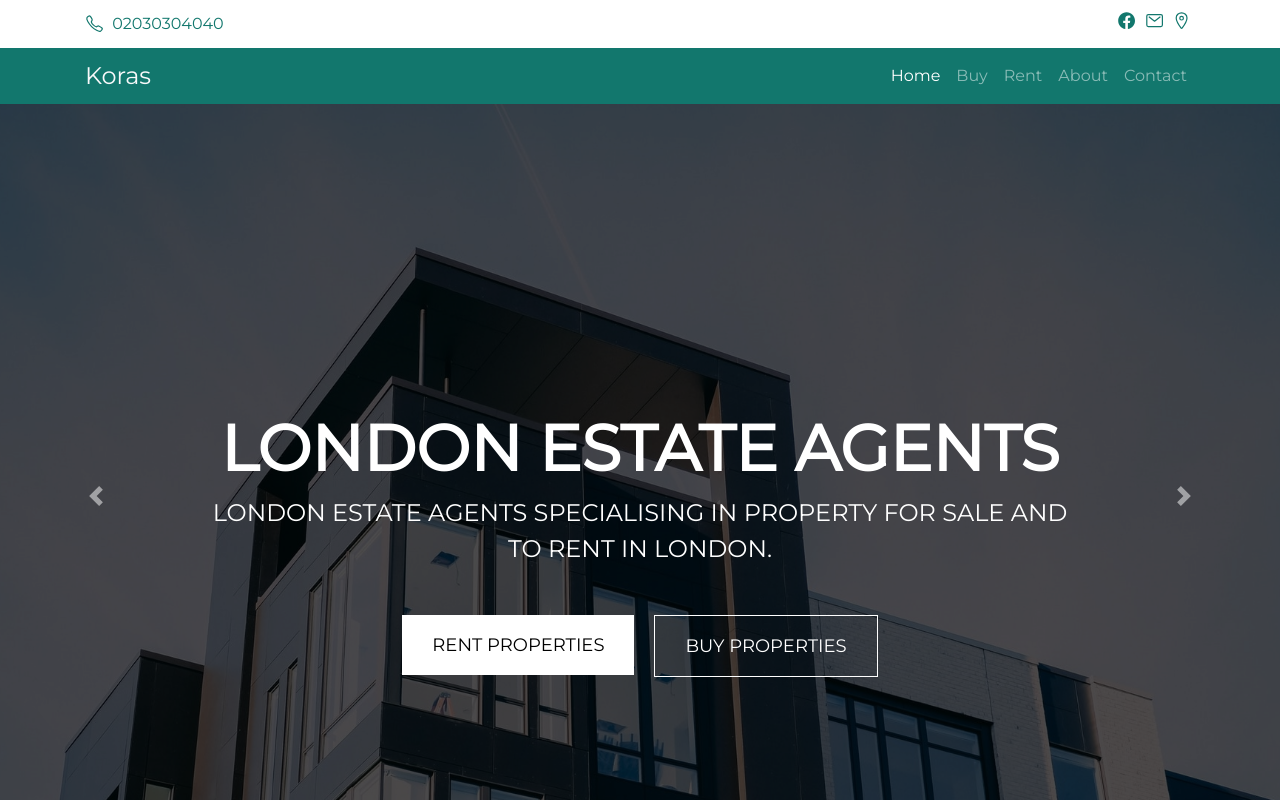
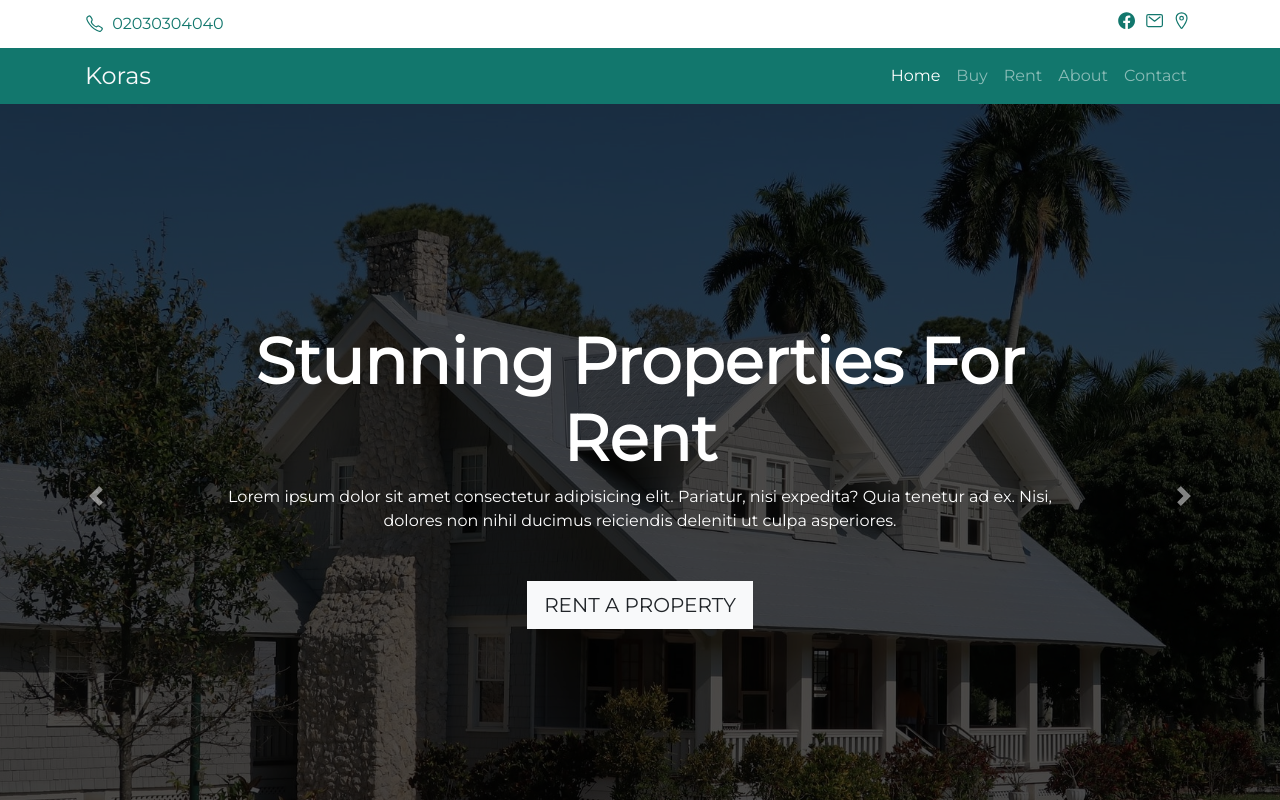
Before and after one commit to Ionut-Cora/koras-estates-agency, a React (Create React App) app: page /#/ in a window 1280 px wide. Shown: the top 800 px of the page. Built offline with nearby package versions, Linux system fonts and the light colour scheme.

Commit message:
header carousel style fixed

```diff
--- a/src/pages/Home/Home.css
+++ b/src/pages/Home/Home.css
@@ -1,156 +1,30 @@
 
-
-.head-img {
-    height: 100vh;
+.carousel img {
     object-fit: cover;
+    filter: brightness(30%);
 }
 
-.head-title {
-    padding: 20% 0;
-    display: flex;
-    flex-direction: column;
-    align-items: center;
-    justify-content: center;
-    text-transform: uppercase;
-}
-
-.head-title h1 {
+.carousel h1 {
     font-size: 4rem;
     font-weight: bold;
 }
 
-.head-title p {
-    font-size: 1.5rem;
-    margin-bottom: 3rem;
-}
-
-#rent-title {
-    margin-bottom: 3rem;
-}
-
-#buttons-div {
-    display: flex;
-}
-
-#buttons-div button {
-    margin: 0 10px;
-}
-
-.head-title button {
-    text-transform: uppercase;
-    border: none;
-    color: #000;
-    background-color: #fff;
-    font-size: 1.125rem;
-    padding: 17px 30px 16px;
-}
-
-#buy-button {
-    background-color: transparent;
-    color: #fff;
-    border: 1px solid #fff;
-}
-
-.head-title button:hover,
+.carousel button:hover,
 #buy-button:hover {
-    background-color: rgb(230, 230, 230);
     color: #12776d;
 }
 
-#buy-button:hover {
-    border: 1px solid rgb(230, 230, 230);
-}
-
-.head-img {
-    filter: brightness(30%);
-}
-
-@media only screen and (min-width: 1700px) {
-    .head-title {
-        padding-bottom: 30%;
+@media only screen and (max-width: 1200px) {
+    .carousel h1 {
+        font-size: 3rem;
     }
 }
 
-@media only screen and (max-width: 990px) {
-
-    .first-head-content {
-        padding-bottom: 27%;
+@media only screen and (max-width: 576px) {
+    .carousel h1 {
+        font-size: 2rem;
     }
 
-    .second-head-content {
-        padding-bottom: 35%;
-    }
-
-    .third-head-content {
-        padding-bottom: 39%;
-    }
-
-    .carousel-item .container {
-        padding-right: 0;
-        padding-left: 0;
-    }
-
-    .head-title h1 {
-        font-size: 3.5rem;
-        margin-bottom: 3rem;
-    }
-
-    .head-title p {
-        display: none;
-    }
-
-    #buttons-div {
-        display: flex;
-        flex-direction: column;
-    }
-
-    #buttons-div button {
-        margin: 10px 0;
-    }
-}
-
-@media only screen and (max-width: 600px) {
-
-    .first-head-content {
-        padding-bottom: 45%;
-    }
-
-    .second-head-content,
-    .third-head-content {
-        padding-bottom: 65%;
-    }
-
-    .head-title h1 {
-        font-size: 3rem;
-        margin-bottom: 40px;
-    }
-}
-
-@media only screen and (max-width: 380px) {
-
-    .first-head-content {
-        padding-bottom: 70%;
-    }
-
-    .second-head-content,
-    .third-head-content {
-        padding-bottom: 95%;
-    }
-}
-
-@media only screen and (max-width: 365px) {
-
-    .first-head-content {
-        padding-bottom: 45%;
-    }
-
-    .second-head-content,
-    .third-head-content {
-        padding-bottom: 70%;
-    }
-}
-
-@media only screen and (max-width: 350px) {
     .head-div .carousel-caption {
         right: 0;
         left: 0;
@@ -160,18 +34,4 @@
     .head-div .carousel-control-next {
         z-index: 1000;
     }
-
-    .first-head-content {
-        padding-bottom: 20%;
-    }
-
-    .second-head-content,
-    .third-head-content {
-        padding-bottom: 40%;
-    }
-
-    .head-title h1 {
-        font-size: 2.5rem;
-        margin-bottom: 40px;
-    }
 }
--- a/src/pages/Home/Home.jsx
+++ b/src/pages/Home/Home.jsx
@@ -1,6 +1,7 @@
 import React from 'react';
 import Carousel from 'react-bootstrap/Carousel';
 import { Link } from 'react-router-dom';
+import Button from 'react-bootstrap/Button';
 import Layout from '../../components/Layout/Layout';
 import header1 from '../../images/header1.jpg';
 import header2 from '../../images/header2.jpg';
@@ -17,21 +18,17 @@ function Home() {
             <Layout>
                 <Carousel className='mt-5'>
                     <Carousel.Item>
-                        <img
-                        className="head-img d-block w-100"
-                        src={header1}
-                        alt="First slide"
-                        />
-                        <Carousel.Caption>
-                            <div className="head-title first-head-content container">
-                                <h1>London Estate Agents</h1>
-                                <p>London Estate Agents specialising in property for sale and to rent in London.</p>
+                        <img className="d-block w-100 vh-100" src={header1} alt="First slide" />
+                        <Carousel.Caption className='h-100 d-flex flex-column align-items-center justify-content-center'>
+                            <div className="container d-flex flex-column align-items-center justify-content-center">
+                                <h1 className='text-capitalize'>London Estate Agents</h1>
+                                <p className='mb-5'>London Estate Agents specialising in property for sale and to rent in London. Lorem ipsum dolor sit amet consectetur, adipisicing elit. Laudantium, soluta.</p>
                                 <div id="buttons-div">
                                     <Link to="/rent">
-                                        <button>Rent properties</button>
+                                        <Button className='m-2 my-md-0 rounded-0 text-uppercase' variant='light' size='lg'>Rent a property</Button>
                                     </Link>
                                     <Link to="/buy">
-                                        <button id="buy-button">Buy properties</button>
+                                        <Button className='m-2 my-md-0 rounded-0 text-uppercase' variant='outline-light' size='lg' id="buy-button">Buy a property</Button>
                                     </Link>
                                 </div>
                             </div>
@@ -39,33 +36,26 @@ function Home() {
                     </Carousel.Item>
 
                     <Carousel.Item>
-                        <img
-                        className="head-img d-block w-100"
-                        src={header2}
-                        alt="Second slide"
-                        />
-                        <Carousel.Caption>
-                            <div className="head-title second-head-content container">
-                                <h1 id="rent-title">Stunning properties for rent</h1>
+                        <img className="d-block w-100 vh-100" src={header2} alt="Second slide" />
+                        <Carousel.Caption className='h-100 d-flex flex-column align-items-center justify-content-center'>
+                            <div className="container d-flex flex-column align-items-center justify-content-center">
+                                <h1 className='text-capitalize'>Stunning properties for rent</h1>
+                                <p className='mb-5'>Lorem ipsum dolor sit amet consectetur adipisicing elit. Pariatur, nisi expedita? Quia tenetur ad ex. Nisi, dolores non nihil ducimus reiciendis deleniti ut culpa asperiores.</p>
                                 <Link to="/rent">
-                                    <button>Rent properties</button>
+                                    <Button className='m-2 my-md-0 rounded-0 text-uppercase' variant='light' size='lg'>Rent a property</Button>
                                 </Link>
                             </div>
                         </Carousel.Caption>
                     </Carousel.Item>
 
                     <Carousel.Item>
-                        <img
-                        className="head-img d-block w-100"
-                        src={header3}
-                        alt="Third slide"
-                        />
-                        <Carousel.Caption>
-                            <div className="head-title third-head-content container">
-                                <h1>Buy your own property today</h1>
-                                <p>We are here to help you</p>
+                        <img className="d-block w-100 vh-100" src={header3} alt="Third slide" />
+                        <Carousel.Caption className='h-100 d-flex flex-column align-items-center justify-content-center'>
+                            <div className="container d-flex flex-column align-items-center justify-content-center">
+                                <h1 className='text-capitalize'>Buy your own property today</h1>
+                                <p className='mb-5'>We are here to help you. Lorem, ipsum dolor sit amet consectetur adipisicing elit. Debitis nisi, quidem animi odit sequi dolorum officia voluptatum nulla deleniti quas!</p>
                                 <Link to="/buy">
-                                    <button>Buy properties</button>
+                                    <Button className='m-2 my-md-0 rounded-0 text-uppercase' variant='outline-light' size='lg' id="buy-button">Buy a property</Button>
                                 </Link>
                             </div>
                         </Carousel.Caption>
```
